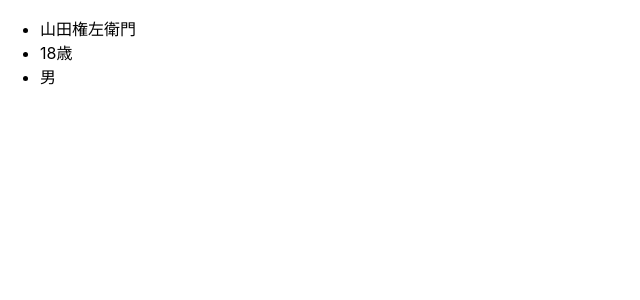
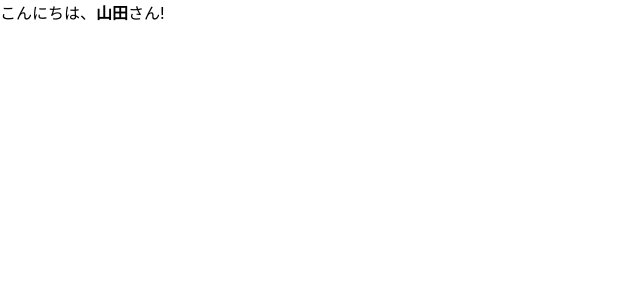
Before and after one commit to rasclass/react_practice, a React (Create React App) app: page / in a window 1280 px wide. Shown: the top 300 px of the page, without its empty margins (0-640 px from the left). Built offline with nearby package versions, Linux system fonts and the light colour scheme.

Commit message:
要素配下のテキストを活用

```diff
--- /dev/null
+++ b/src/MyHelloContent.js
@@ -0,0 +1,7 @@
+import React, {Component} from 'react';
+
+export default class MyHelloContent extends Component{
+    render(){
+        return <div>こんにちは、{this.props.children}さん!</div>;
+    }
+}
--- a/src/index.js
+++ b/src/index.js
@@ -1,17 +1,13 @@
 import React from 'react';
 import ReactDOM from 'react-dom';
 import './index.css';
-import MyAttrMulti from './MyAttrMulti'
+import MyHelloContent from './MyHelloContent'
 import * as serviceWorker from './serviceWorker';
 
-const data = {
-  name: '山田権左衛門',
-  age : 18,
-  sex:'男',
-};
-
 ReactDOM.render(
-  <MyAttrMulti {...data} />,
+  <MyHelloContent>
+    <b>山田</b>
+  </MyHelloContent>,
   document.getElementById('root')
 );
 
```
